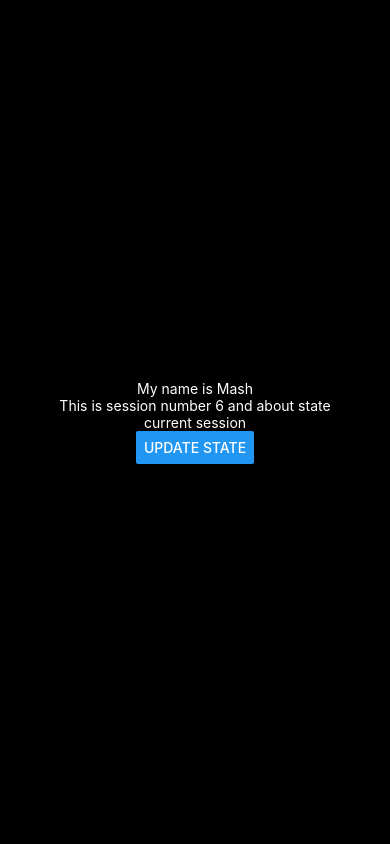
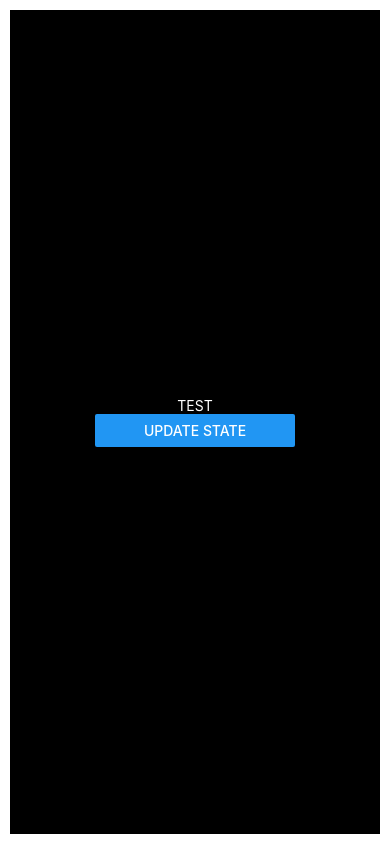
Before and after one commit to takuyadev/react-native-course, a React Native app: screen / in a window 390 px wide. Built offline with nearby package versions, Linux system fonts and the light colour scheme.

Commit message:
Work throuhg styling

```diff
--- a/App.js
+++ b/App.js
@@ -1,39 +1,20 @@
 import React, { useState } from "react";
-import { View, Button, Text, InputAccessoryView } from "react-native";
+import { View, Button, Text } from "react-native";
 import { StyleSheet } from "react-native";
-import { Linking } from "react-native";
-import { TextInput } from "react-native-web";
 
 function App() {
-   const [name, setName] = useState("Mash");
-   const [session, setSession] = useState({ number: 6, title: "state" });
-   const [current, setCurrent] = useState(true);
-   const [count, setCount] = useState(0);
+   const [name, setName] = useState("Test");
 
    const handleOnClick = () => {
-      setName("New State");
-      setSession({ number: 7, title: "Style" });
-      setCurrent(false);
+      setName("Style Test");
    };
 
    return (
       <View style={styles.body}>
-         {/* <Text style={styles.text}>{count * 5}</Text>
-         <Button
-            title="Add"
-            onPress={() => {
-               setCount((prev) => prev + 1);
-            }}
-         ></Button>
-         <Text style={styles.text}>You clicked {count}times.</Text> */}
-
-
-         <Text style={styles.text}>My name is {name}</Text>
-         <Text style={styles.text}>
-            This is session number {session.number} and about {session.title}
-         </Text>
-         <Text style={styles.text}>{current ? "current session" : "next session"}</Text>
-         <Button title="Update state" onPress={handleOnClick} />
+         <Text style={styles.text}>{name}</Text>
+         <View style={styles.button}>
+            <Button style={styles.button} title="Update state" onPress={handleOnClick} />
+         </View>
       </View>
    );
 }
@@ -44,9 +25,15 @@ const styles = StyleSheet.create({
       justifyContent: "center",
       backgroundColor: "#000000",
       alignItems: "center",
+      borderWidth: 10,
+      borderColor: "white",
    },
    text: {
       color: "#FFFFFF",
+      textTransform: "uppercase",
+   },
+   button: {
+      width: 200,
    },
 });
 
```
